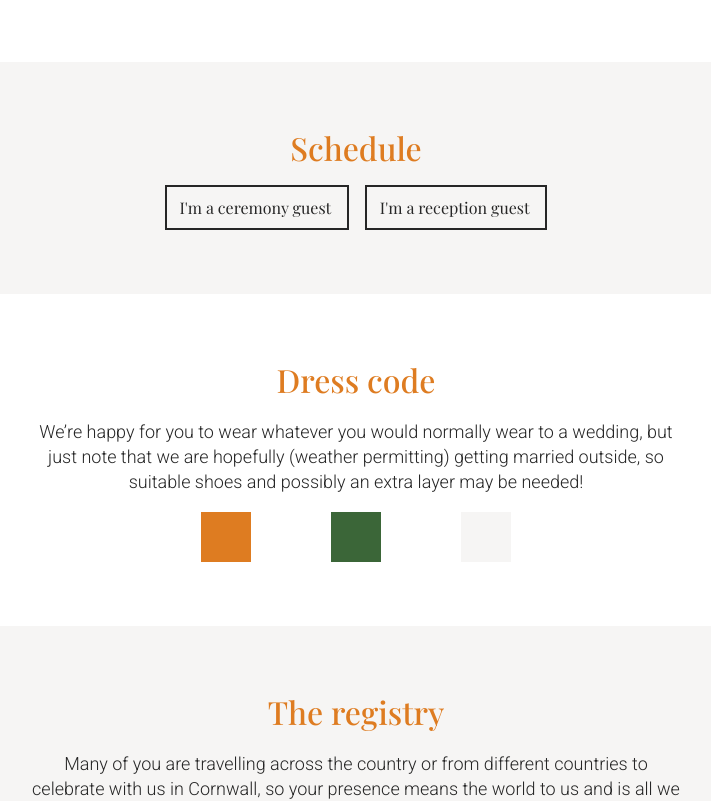
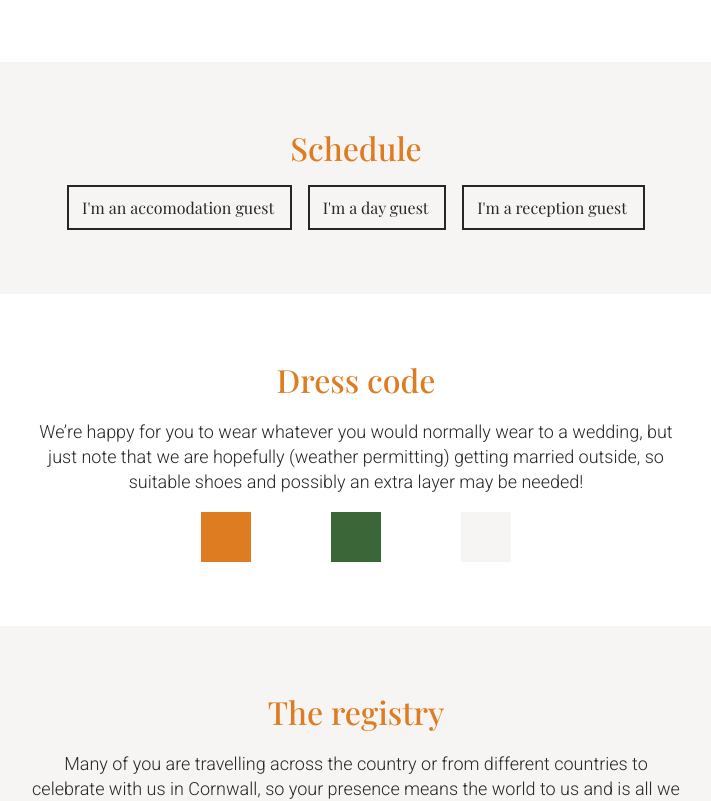
Before and after one commit to joycevherck/joyceandjerri, a React (Create React App) app: page / in a window 1280 px wide. Shown: the part 1023-1824 px from the top of the page, without its empty margins (284-995 px from the left). Built offline with nearby package versions, Linux system fonts and the light colour scheme.

Commit message:
chore: add additional guest type

```diff
--- a/src/components/intro/index.js
+++ b/src/components/intro/index.js
@@ -38,7 +38,8 @@ const Intro = () => {
         <div>
           <h2>Schedule</h2>
 
-          <button className="button button--secondary" onClick={() => setType('ceremony')}>I'm a ceremony guest</button>
+          <button className="button button--secondary" onClick={() => setType('ceremony')}>I'm an accomodation guest</button>
+          <button className="button button--secondary" onClick={() => setType('day')}>I'm a day guest</button>
           <button className="button button--secondary" onClick={() => setType('reception')}>I'm a reception guest</button>
 
           {type === 'ceremony' &&
@@ -52,7 +53,7 @@ const Intro = () => {
               <h3 className="fontWeightNormal mb1 greenText">Tue 4 October 2022</h3>
               <p>Breakfast</p>
               <p><strong>1.30pm ceremony</strong></p>
-              <p>Dinner</p>
+              <p>4pm Dinner</p>
               <p><strong>7.15pm reception</strong></p>
               <p>11.30pm music ends</p>
 
@@ -60,6 +61,18 @@ const Intro = () => {
               <h3 className="fontWeightNormal mb1 greenText">Wed 5 October 2022</h3>
               <p>Breakfast</p>
               <p>Check out by 11am</p>
+            </>
+          }
+
+          {type === 'day' &&
+            <>
+              <p>|</p>
+              <h3 className="fontWeightNormal mb1 greenText">Tue 4 October 2022</h3>
+              <p>Breakfast</p>
+              <p><strong>1.30pm ceremony</strong></p>
+              <p>4pm Dinner</p>
+              <p><strong>7.15pm reception</strong></p>
+              <p>11.30pm music ends</p>
             </>
           }
 
```
Also changed, not shown: 1 other file (tests, documents, lock files or other folders).
